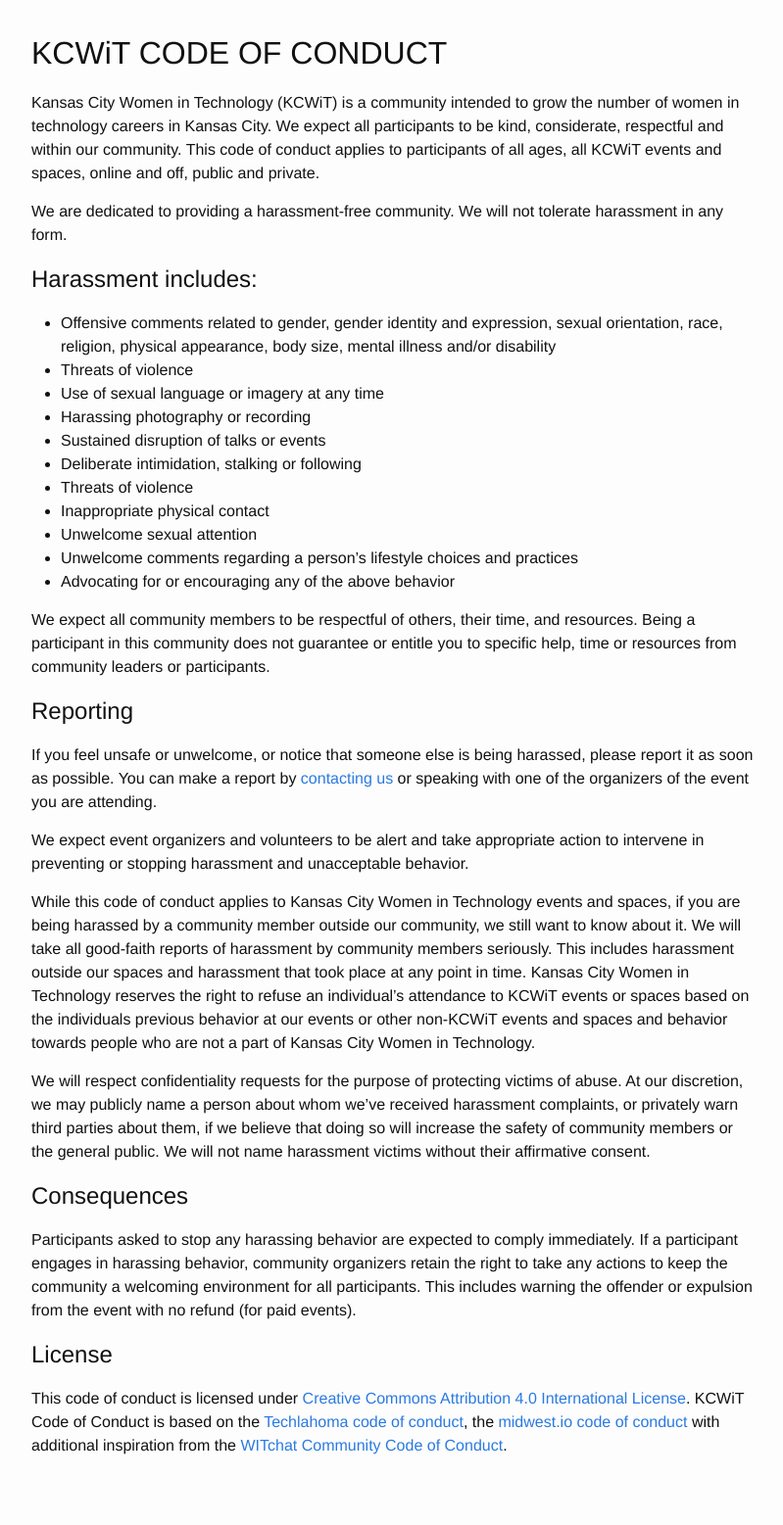
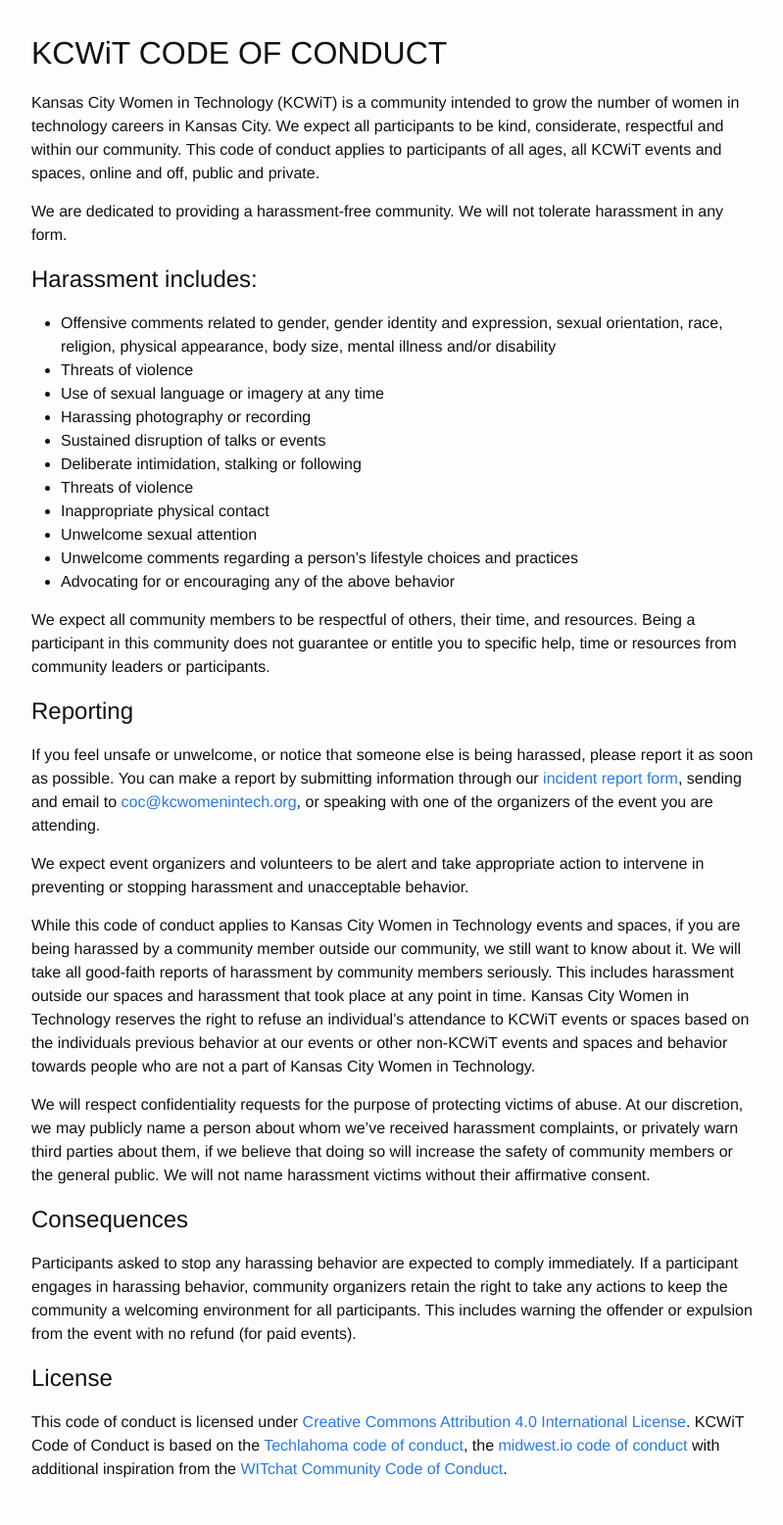
Before and after one commit to KansasCityWomeninTechnology/CodeOfConduct, a Jekyll site: the page built from index.md, in a window 1280 px wide. Shown: the whole page at 98% size, without its empty margins (238-1037 px from the left). Built offline with Jekyll 4.4.1, drawn with Linux system fonts in a browser that asks for light colours; our own code applies the rules of GitHub Pages for plain Markdown files; before the commit the page ends 1533 px from its top, so only the background shows below that.

Commit message:
Update submission instructions

```diff
--- a/index.md
+++ b/index.md
@@ -27,7 +27,7 @@ We expect all community members to be respectful of others, their time, and reso
 
 Reporting
 ---------
-If you feel unsafe or unwelcome, or notice that someone else is being harassed, please report it as soon as possible.  You can make a report by [contacting us](http://kcwomenintech.org/contact/) or speaking with one of the organizers of the event you are attending.
+If you feel unsafe or unwelcome, or notice that someone else is being harassed, please report it as soon as possible.  You can make a report by submitting information through our [incident report form](https://goo.gl/forms/kwKWePwxw2kG9ibC2), sending and email to [coc@kcwomenintech.org](mailto:coc@kcwomenintech.org), or speaking with one of the organizers of the event you are attending.
 
 We expect event organizers and volunteers to be alert and take appropriate action to intervene in preventing or stopping harassment and unacceptable behavior.
 
```
Also changed, not shown: 1 other file.
